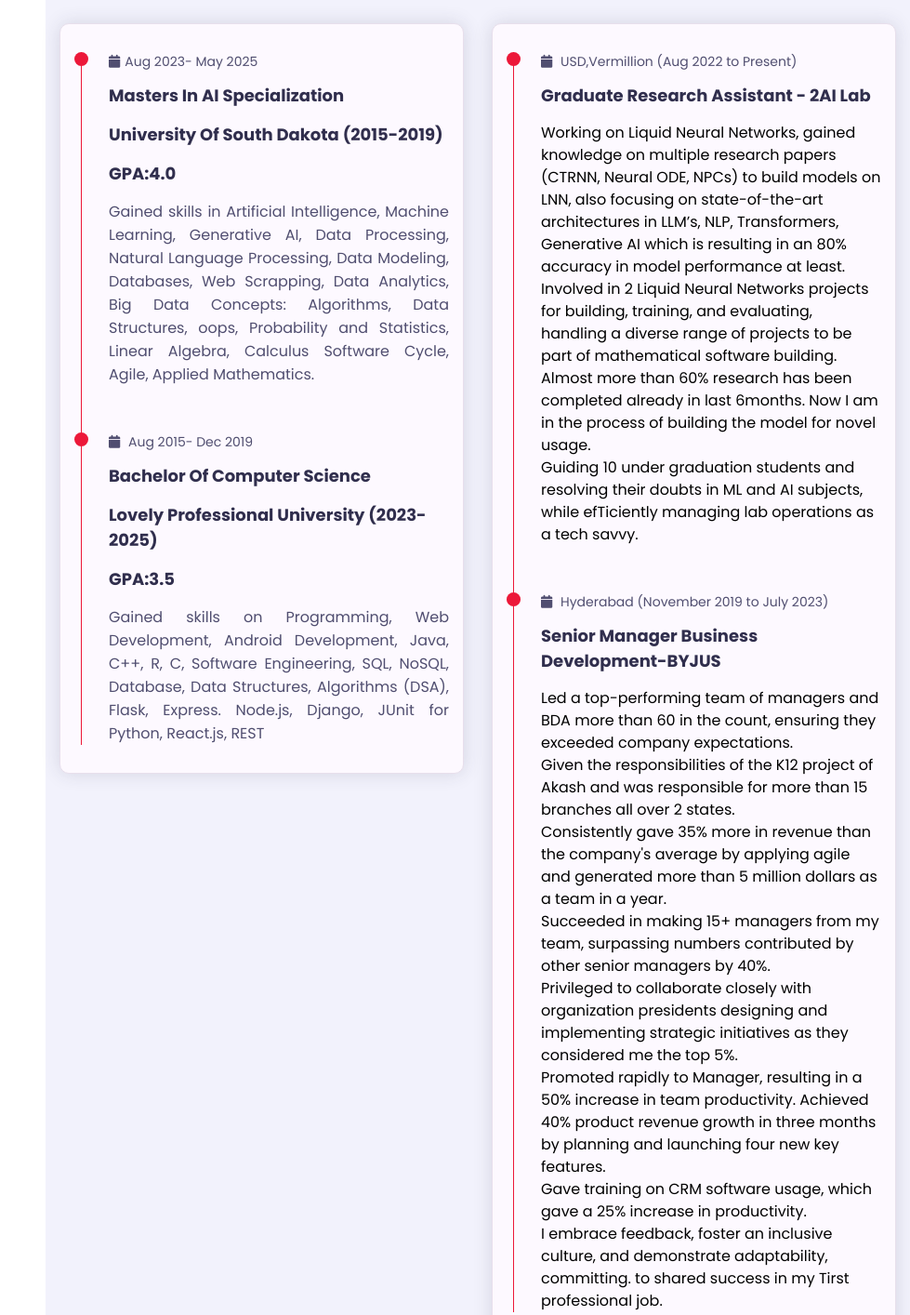
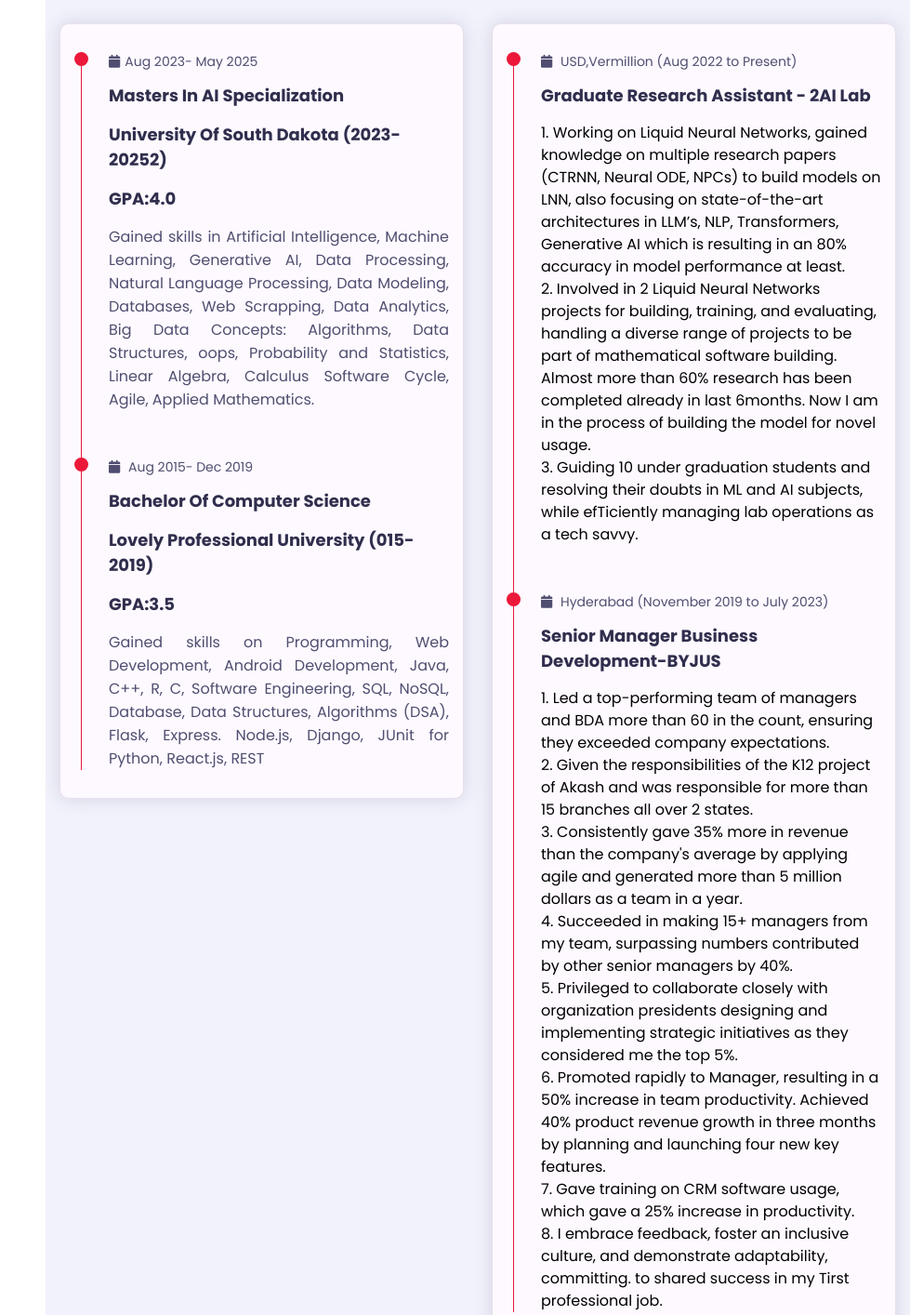
Before and after one commit to iamchenchu/Portfolio, a plain HTML site: page index.html in a window 1280 px wide. Shown: the part 1640-3054 px from the top of the page at 93% size, without its empty margins (301-1280 px from the left). Drawn offline with nearby package versions, Linux system fonts and the light colour scheme.

Commit message:
Updated the portfolio

```diff
--- a/index.html
+++ b/index.html
@@ -210,7 +210,7 @@
                                                         <i class="fa fa-calendar"></i>Aug 2023- May 2025
                                                     </h3>
                                                     <h4 class="timeline-title">Masters in AI Specialization</h4>
-                                                    <h4 class="timeline-title">University	Of	South Dakota (2015-2019) </h4>
+                                                    <h4 class="timeline-title">University	Of	South Dakota (2023-20252) </h4>
                                                     <h4 class="timeline-title">GPA:4.0</h4>
                                                     <p class="timeline-text">
                                                         Gained	skills	in Artificial	Intelligence,	Machine	Learning,	Generative	AI,	Data	Processing,	Natural	Language	Processing,	Data	Modeling,
@@ -228,7 +228,7 @@
                                                         <i class="fa fa-calendar"></i> Aug 2015- Dec 2019
                                                     </h3>
                                                     <h4 class="timeline-title">Bachelor	of Computer	Science	</h4>
-                                                    <h4 class="timeline-title">Lovely	Professional University	(2023-2025)</h4>
+                                                    <h4 class="timeline-title">Lovely	Professional University	(015-2019)</h4>
                                                     <h4 class="timeline-title">GPA:3.5</h4>
                                                     <p class="timeline-text">
                                                         Gained	skills	on	Programming,	Web	Development,	Android	Development,	Java,	C++,	R,	C, Software	Engineering,	SQL,	NoSQL,	Database,	Data
@@ -274,11 +274,11 @@
                                                     <h4 class="timeline-title">	Graduate Research Assistant	- 2AI lab</h4>
                                                     <p class="timeline-text">
                                                         <ul>
-                                                            <li>Working	on	Liquid	Neural	Networks, gained knowledge	on	multiple	research	papers (CTRNN,	Neural	ODE,	NPCs) to	build	models	on	LNN,	also focusing	on
+                                                            <li>1. Working	on	Liquid	Neural	Networks, gained knowledge	on	multiple	research	papers (CTRNN,	Neural	ODE,	NPCs) to	build	models	on	LNN,	also focusing	on
                                                                 state-of-the-art architectures	in	LLM’s,	NLP,	Transformers,	Generative	AI	which	is	resulting	in	an 80%	accuracy in	model	performance	at	least.</li>
-                                                            <li>Involved	in	2 Liquid	Neural	Networks	projects	for	building,	training,	and	evaluating,	handling	a	diverse	range	of	projects	to	be	part	of	mathematical	software
+                                                            <li>2. Involved	in	2 Liquid	Neural	Networks	projects	for	building,	training,	and	evaluating,	handling	a	diverse	range	of	projects	to	be	part	of	mathematical	software
                                                                     building. Almost	more	than	60%	research	has	been	completed	already	in	last	6months.	Now	I	am	in	the	process	of	building	the	model	for	novel usage.</li>
-                                                            <li>Guiding	10	under	graduation	students	and	resolving	their	doubts	in	ML	and	AI	subjects,	while	efTiciently	managing	lab	operations	as	a	tech	savvy.</li>
+                                                            <li>3. Guiding	10	under	graduation	students	and	resolving	their	doubts	in	ML	and	AI	subjects,	while	efTiciently	managing	lab	operations	as	a	tech	savvy.</li>
                                                         </ul>
 
                                                     </p>
@@ -295,15 +295,15 @@
                                                     <h4 class="timeline-title">Senior Manager Business Development-BYJUS </h4>
                                                     <p class="timeline-text">
                                                        <ul>
-                                                        <li> Led	a	top-performing	team	of	managers	and	BDA	more	than	60	in	the	count,	ensuring	they	exceeded	company	expectations.</li>
-                                                        <li> Given	the	responsibilities	of	the	K12	project	of	Akash	and	was	responsible	for	more	than	15	branches	all	over	2	states.</li>
-                                                        <li>Consistently	gave	35%	more	in	revenue	than	the	company's	average by	applying	agile and	generated	more	than	5	million	dollars	as	a	team	in	a	year.</li>
-                                                        <li> Succeeded	in	making	15+	managers	from	my	team,	surpassing	numbers	contributed	by	other	senior	managers	by	40%.</li>
-                                                        <li> Privileged	to	collaborate	closely	with	organization	presidents	designing	and	implementing	strategic	initiatives	as	they	considered	me	the	top	5%.</li>
-                                                        <li> Promoted	rapidly	to	Manager,	resulting	in	a	50%	increase	in	team	productivity.	Achieved	40%	product	revenue	growth	in	three	months	by	planning	and
+                                                        <li>1. Led	a	top-performing	team	of	managers	and	BDA	more	than	60	in	the	count,	ensuring	they	exceeded	company	expectations.</li>
+                                                        <li>2. Given	the	responsibilities	of	the	K12	project	of	Akash	and	was	responsible	for	more	than	15	branches	all	over	2	states.</li>
+                                                        <li>3. Consistently	gave	35%	more	in	revenue	than	the	company's	average by	applying	agile and	generated	more	than	5	million	dollars	as	a	team	in	a	year.</li>
+                                                        <li>4. Succeeded	in	making	15+	managers	from	my	team,	surpassing	numbers	contributed	by	other	senior	managers	by	40%.</li>
+                                                        <li>5. Privileged	to	collaborate	closely	with	organization	presidents	designing	and	implementing	strategic	initiatives	as	they	considered	me	the	top	5%.</li>
+                                                        <li>6. Promoted	rapidly	to	Manager,	resulting	in	a	50%	increase	in	team	productivity.	Achieved	40%	product	revenue	growth	in	three	months	by	planning	and
                                                             launching	four	new	key	features.</li>
-                                                        <li> Gave	training	on	CRM	software	usage,	which	gave	a	25%	increase	in	productivity.</li>
-                                                        <li> I	embrace	feedback,	foster	an	inclusive	culture,	and	demonstrate	adaptability,	committing.	to	shared	success	in	my	Tirst	professional	job.</li>
+                                                        <li>7. Gave	training	on	CRM	software	usage,	which	gave	a	25%	increase	in	productivity.</li>
+                                                        <li>8. I	embrace	feedback,	foster	an	inclusive	culture,	and	demonstrate	adaptability,	committing.	to	shared	success	in	my	Tirst	professional	job.</li>
                                                        </ul>
                                                     </p>
                                                 </div>
```
